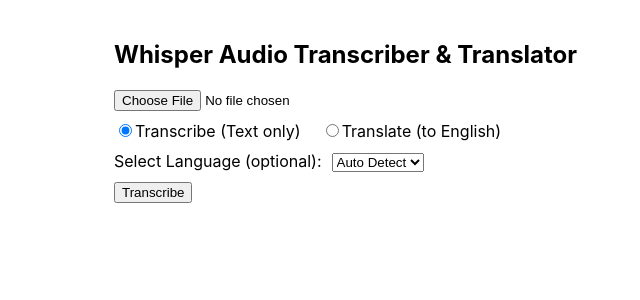
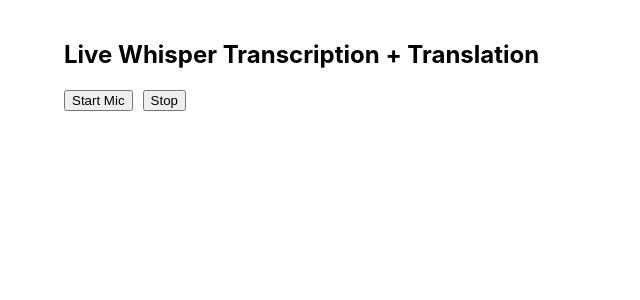
Before and after one commit to Aashisahu03/VoiceToText, a React (Create React App) app in the folder transcriber-frontend/: page / in a window 1280 px wide. Shown: the top 300 px of the page, without its empty margins (226-866 px from the left). Built offline with nearby package versions, Linux system fonts and the light colour scheme.

Commit message:
real-time-conversion

```diff
--- a/transcriber-frontend/src/App.js
+++ b/transcriber-frontend/src/App.js
@@ -1,143 +1,121 @@
-import React, { useState } from "react";
+'use client';
+import React, { useState, useRef } from "react";
 
-function App() {
-  const [file, setFile] = useState(null);
-  const [mode, setMode] = useState("transcribe"); // transcribe or translate
-  const [language, setLanguage] = useState(""); // auto-detect by default
+export default function App() {
   const [transcript, setTranscript] = useState("");
   const [translation, setTranslation] = useState("");
-  const [loading, setLoading] = useState(false);
+  const [partialTranscript, setPartialTranscript] = useState("");
+  const [partialTranslation, setPartialTranslation] = useState("");
 
-  const handleFileChange = (e) => {
-    setFile(e.target.files[0]);
+  const wsRef = useRef(null);
+  const audioContextRef = useRef(null);
+  const streamRef = useRef(null);
+  const processorRef = useRef(null);
+
+  const startRealtime = async () => {
     setTranscript("");
     setTranslation("");
+    setPartialTranscript("");
+    setPartialTranslation("");
+
+    wsRef.current = new WebSocket("ws://127.0.0.1:8000/ws/translate");
+    wsRef.current.binaryType = "arraybuffer";
+
+    wsRef.current.onopen = () => console.log("WS open");
+
+    wsRef.current.onmessage = (event) => {
+      try {
+        const msg = JSON.parse(event.data);
+        if (msg.type === "partial") {
+          if (msg.transcript) setPartialTranscript(msg.transcript);
+          if (msg.translation) setPartialTranslation(msg.translation);
+        } else if (msg.type === "final") {
+          if (msg.transcript) setTranscript(prev => prev + msg.transcript + "\n");
+          if (msg.translation) setTranslation(prev => prev + msg.translation + "\n");
+          setPartialTranscript("");
+          setPartialTranslation("");
+        }
+      } catch (err) {
+        console.log("Non-JSON WS message:", event.data);
+      }
+    };
+
+    wsRef.current.onclose = () => console.log("WS closed");
+
+    // get mic & audio context
+    streamRef.current = await navigator.mediaDevices.getUserMedia({ audio: true });
+    audioContextRef.current = new AudioContext({ sampleRate: 48000 });
+
+    await audioContextRef.current.audioWorklet.addModule("/recorder-worklet.js");
+
+    const source = audioContextRef.current.createMediaStreamSource(streamRef.current);
+    const processor = new AudioWorkletNode(audioContextRef.current, "pcm-recorder", { processorOptions: { downsampleTo: 16000 } });
+    processorRef.current = processor;
+
+    processor.port.onmessage = (e) => {
+      const data = e.data;
+      if (data?.type === "data" && data.payload && wsRef.current?.readyState === WebSocket.OPEN) {
+        wsRef.current.send(data.payload);
+      }
+    };
+
+    const silentGain = audioContextRef.current.createGain();
+    silentGain.gain.value = 0;
+    source.connect(processor);
+    processor.connect(silentGain);
+    silentGain.connect(audioContextRef.current.destination);
   };
 
-  const handleModeChange = (e) => {
-    setMode(e.target.value);
-    setTranscript("");
-    setTranslation("");
-  };
-
-  const handleSubmit = async (e) => {
-    e.preventDefault();
-    if (!file) return alert("Please upload an audio file");
-
-    setLoading(true);
-
-    const formData = new FormData();
-    formData.append("file", file);
-    if (language) {
-      formData.append("language", language); // optional
+  const stopRealtime = async () => {
+    if (wsRef.current) {
+      try {
+        if (wsRef.current.readyState === WebSocket.OPEN) wsRef.current.send("__end__");
+        wsRef.current.close();
+      } catch (err) { console.warn("WS close error:", err); }
+      wsRef.current = null;
     }
 
-    try {
-      const endpoint =
-        mode === "transcribe"
-          ? "http://127.0.0.1:8000/transcribe"
-          : "http://127.0.0.1:8000/translate";
-
-      const response = await fetch(endpoint, {
-        method: "POST",
-        body: formData,
-      });
-      const data = await response.json();
-
-      if (mode === "transcribe") {
-        setTranscript(data.transcript || "");
-        setTranslation("");
-      } else {
-        setTranscript("");
-        setTranslation(data.translation || "");
-      }
-    } catch (error) {
-      alert("Error processing audio");
-      console.error(error);
+    if (processorRef.current) {
+      try { processorRef.current.disconnect(); } catch { }
+      processorRef.current = null;
     }
 
-    setLoading(false);
+    if (audioContextRef.current) {
+      try { if (audioContextRef.current.state === "running") await audioContextRef.current.close(); } catch { }
+      audioContextRef.current = null;
+    }
+
+    if (streamRef.current) {
+      streamRef.current.getTracks().forEach(t => t.stop());
+      streamRef.current = null;
+    }
+
+    setPartialTranscript("");
+    setPartialTranslation("");
   };
 
   return (
-    <div style={{ maxWidth: 600, margin: "auto", padding: 20 }}>
-      <h2>Whisper Audio Transcriber & Translator</h2>
+    <div style={{ maxWidth: 700, margin: "auto", padding: 20 }}>
+      <h2>Live Whisper Transcription + Translation</h2>
 
-      <form onSubmit={handleSubmit}>
-        <input type="file" accept="audio/*" onChange={handleFileChange} />
+      <div style={{ marginTop: 20 }}>
+        <button onClick={startRealtime}>Start Mic</button>
+        <button onClick={stopRealtime} style={{ marginLeft: 10 }}>Stop</button>
+      </div>
 
-        {/* Mode selection */}
-        <div style={{ marginTop: 10 }}>
-          <label>
-            <input
-              type="radio"
-              value="transcribe"
-              checked={mode === "transcribe"}
-              onChange={handleModeChange}
-            />
-            Transcribe (Text only)
-          </label>
-
-          <label style={{ marginLeft: 20 }}>
-            <input
-              type="radio"
-              value="translate"
-              checked={mode === "translate"}
-              onChange={handleModeChange}
-            />
-            Translate (to English)
-          </label>
-        </div>
-
-        {/* Language dropdown */}
-        <div style={{ marginTop: 10 }}>
-          <label>
-            Select Language (optional):
-            <select
-              value={language}
-              onChange={(e) => setLanguage(e.target.value)}
-              style={{ marginLeft: 10 }}
-            >
-              <option value="">Auto Detect</option>
-              <option value="hi">Hindi</option>
-              <option value="te">Telugu</option>
-              <option value="kn">Kannada</option>
-              <option value="ta">Tamil</option>
-              <option value="ml">Malayalam</option>
-              <option value="gu">Gujarati</option>
-              <option value="bn">Bengali</option>
-              <option value="pa">Punjabi</option>
-              <option value="ur">Urdu</option>
-            </select>
-          </label>
-        </div>
-
-        <button type="submit" disabled={loading} style={{ marginTop: 10 }}>
-          {loading
-            ? mode === "transcribe"
-              ? "Transcribing..."
-              : "Translating..."
-            : mode === "transcribe"
-              ? "Transcribe"
-              : "Translate"}
-        </button>
-      </form>
-
-      {transcript && (
+      {(transcript || partialTranscript) && (
         <div style={{ marginTop: 20 }}>
           <h3>Original Transcript:</h3>
-          <p>{transcript}</p>
+          <p>{transcript}{partialTranscript && ` (${partialTranscript})`}</p>
         </div>
       )}
 
-      {translation && (
+      {(translation || partialTranslation) && (
         <div style={{ marginTop: 20 }}>
-          <h3>Translation (English):</h3>
-          <p>{translation}</p>
+          <h3>English Translation:</h3>
+          <pre>{translation}{partialTranslation && ` (${partialTranslation})`}</pre>
         </div>
       )}
     </div>
   );
 }
-
-export default App;
```
Also changed, not shown: transcriber-frontend/public/recorder-worklet.js (added, +116 -0 lines), 1 other file (tests, documents, lock files or other folders).
